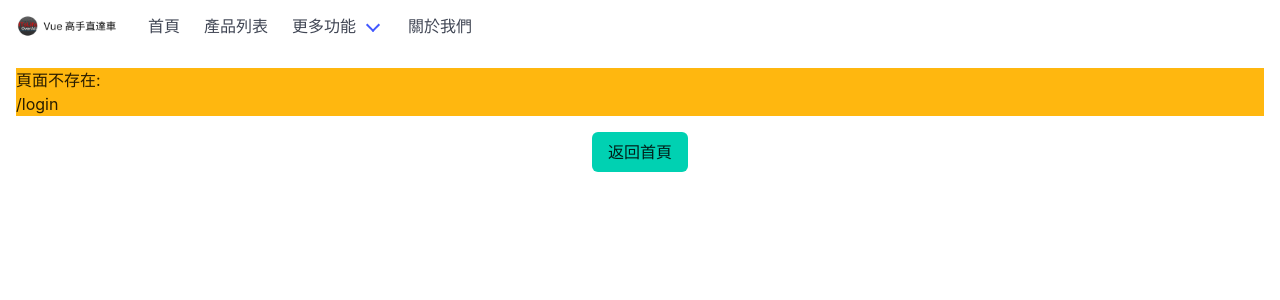
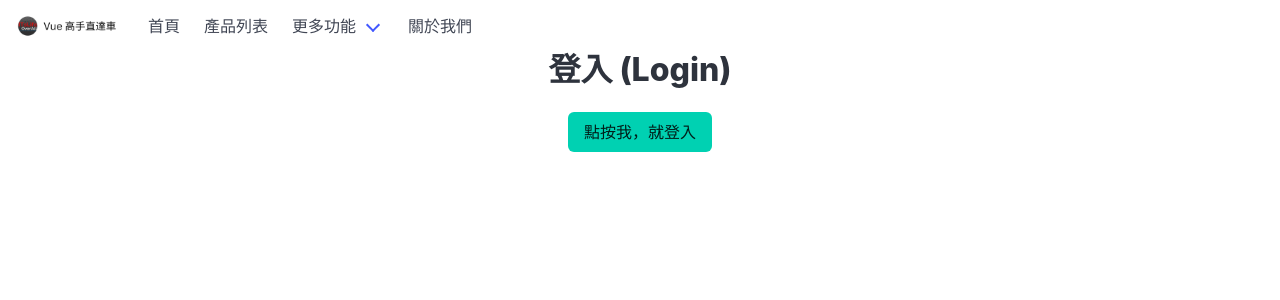
Before and after one commit to ITsLifeOverAll/vue-train-fast-track, a Vue app: page /login in a window 1280 px wide. Shown: the top 300 px of the page. Built offline with nearby package versions, Linux system fonts and the light colour scheme.

Commit message:
建立 Login 頁面

```diff
--- a/src/router/index.js
+++ b/src/router/index.js
@@ -67,6 +67,14 @@ const routes = [
     meta: { title: 'Tabs Page' },
   },
   {
+    path: '/login',
+    name: 'login',
+    component: () => import('@/views/LoginView.vue'),
+    meta: {
+      title: '登入',
+    },
+  },
+  {
     path: '/:pathMatch(.*)*',
     name: 'NotFound',
     component: () => import('@/views/NotFoundView.vue'),
--- a/src/stores/user.js
+++ b/src/stores/user.js
@@ -4,7 +4,7 @@ import { computed, ref } from 'vue'
 export const useUserStore = defineStore('user', () => {
   const userId = ref(0)
   const userName = computed(() => {
-    ;`user ${userId.value}`
+    return `user ${userId.value}`
   })
   const isLogin = computed(() => {
     return userId.value > 0
--- /dev/null
+++ b/src/views/LoginView.vue
@@ -0,0 +1,21 @@
+<template>
+    <div class="container has-text-centered">
+        <h1 class="title is-3">登入 (Login)</h1>
+        <button class="button is-primary" @click="login">
+            點按我，就登入
+        </button>
+    </div>
+</template>
+
+<script setup>
+import { useUserStore } from '@/stores/user'
+
+const userStore = useUserStore()
+const login = () => {
+    userStore.login(1)
+
+    console.log('userId', userStore.userId)
+    console.log('userName', userStore.userName)
+    console.log('isLogin', userStore.isLogin)
+}
+</script>
```
